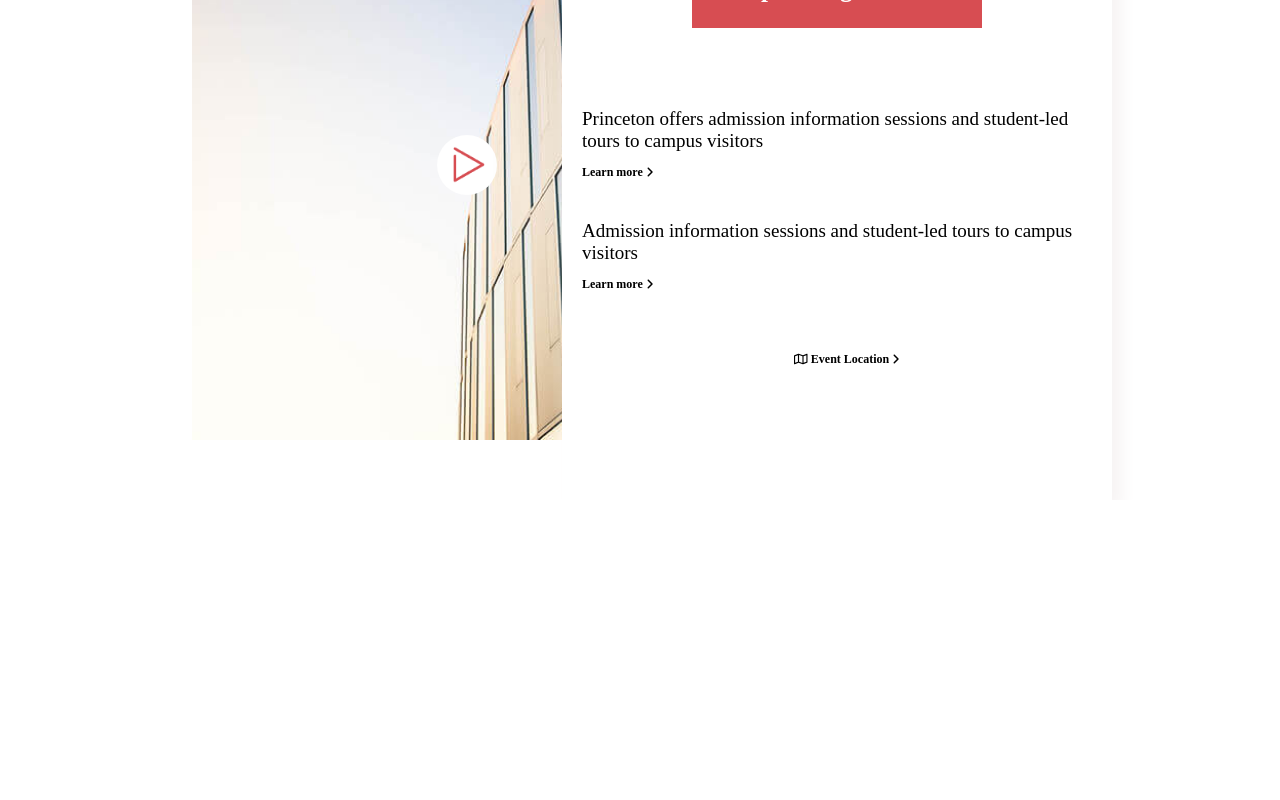
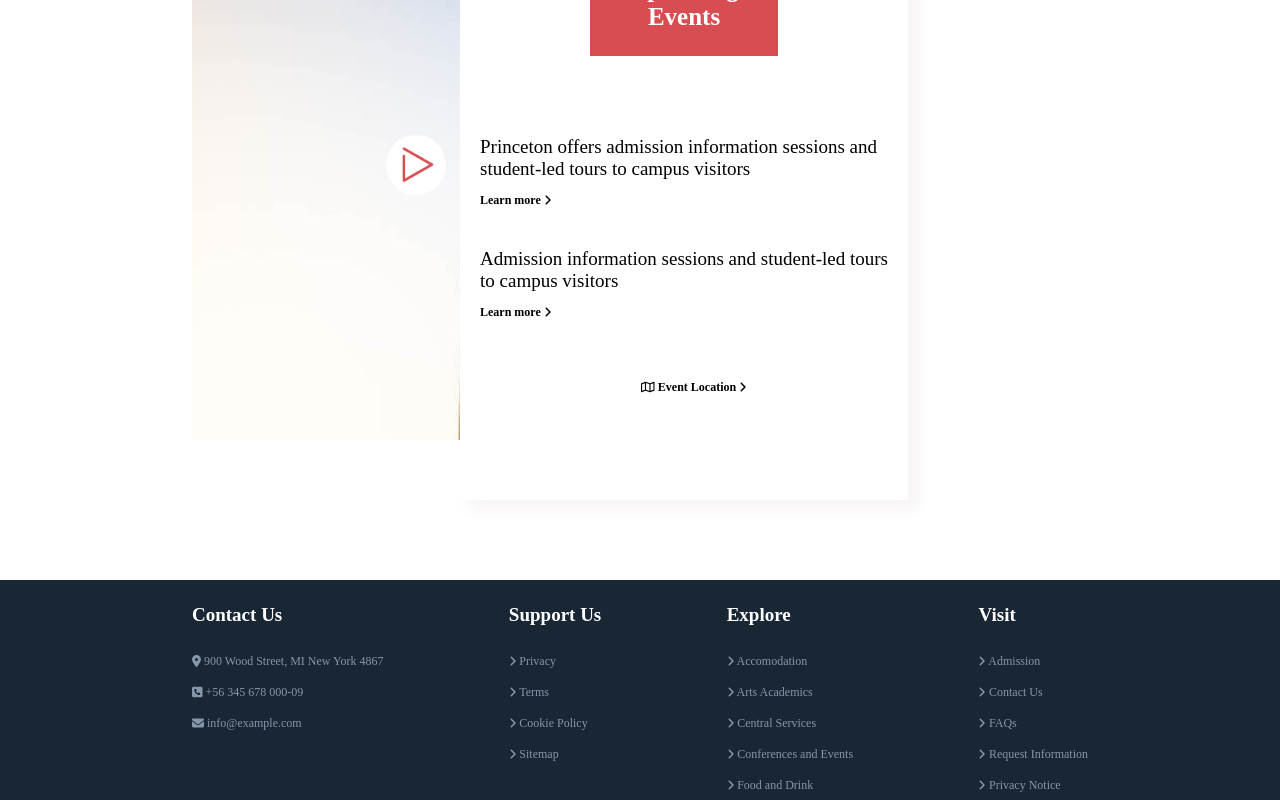
Before and after one commit to Emanuela91/proj-html-vuejs, a Vue app: page / in a window 1280 px wide. Shown: the part 2344-3144 px from the top of the page. Before the commit the page ends 2844 px from the top, so only its background shows below. Built offline with nearby package versions, Linux system fonts and the light colour scheme.

Commit message:
menu navigazione footer aggiunto, messe alcune classi in general, importati icone da fontawesome

```diff
--- a/src/App.vue
+++ b/src/App.vue
@@ -3,6 +3,7 @@ import HeaderVue from './components/Header.vue';
 import MainFirstVue from './components/MainFirst.vue';
 import MainSecondVue from './components/MainSecond.vue';
 import MainThirdVue from './components/MainThird.vue';
+import FooterVue from './components/Footer.vue';
 
 export default {
   name: "App",
@@ -10,7 +11,8 @@ export default {
     HeaderVue,
     MainFirstVue,
     MainSecondVue,
-    MainThirdVue
+    MainThirdVue,
+    FooterVue
   }
 }
 </script>
@@ -22,6 +24,7 @@ export default {
     <MainSecondVue />
     <MainThirdVue />
   </main>
+  <FooterVue />
 </template>
 
 
--- /dev/null
+++ b/src/components/Footer.vue
@@ -0,0 +1,154 @@
+<script>
+export default {
+    name: "Footer",
+
+    data() {
+        return {
+            supportArray: [
+                {
+                    link: "Privacy"
+                },
+                {
+                    link: "Terms"
+                },
+                {
+                    link: "Cookie Policy"
+                },
+                {
+                    link: "Sitemap"
+                },
+
+            ],
+
+            exploreArray: [
+                {
+                    link: "Accomodation"
+                },
+                {
+                    link: "Arts Academics"
+                },
+                {
+                    link: "Central Services"
+                },
+                {
+                    link: "Conferences and Events"
+                },
+                {
+                    link: "Food and Drink"
+                },
+            ],
+
+            visitArray: [
+                {
+                    link: "Admission"
+                },
+                {
+                    link: "Contact Us"
+                },
+                {
+                    link: "FAQs"
+                },
+                {
+                    link: "Request Information"
+                },
+                {
+                    link: "Privacy Notice"
+                },
+            ]
+        }
+    },
+}
+</script>
+
+
+<template>
+    <section>
+        <div class="container">
+
+            <!-- menu navigazione footer -->
+            <nav>
+                <ul>
+                    <li>
+                        <h6>Contact Us</h6>
+                    </li>
+                    <li>
+                        <a href=""><font-awesome-icon icon="fa-solid fa-location-dot" /> 900 Wood Street, MI New York
+                            4867</a>
+                    </li>
+                    <li>
+                        <a href=""><font-awesome-icon icon="fa-solid fa-square-phone" /> +56 345 678 000-09</a>
+                    </li>
+                    <li>
+                        <a href=""><font-awesome-icon icon="fa-solid fa-envelope" /> info@example.com</a>
+                    </li>
+                </ul>
+
+                <ul>
+                    <li>
+                        <h6>Support Us</h6>
+                    </li>
+                    <li v-for="(link, index) in supportArray" key="index">
+                        <a href="">
+                            <font-awesome-icon icon="fa-solid fa-angle-right" /> {{ link.link }}
+                        </a>
+                    </li>
+                </ul>
+
+                <ul>
+                    <li>
+                        <h6>Explore</h6>
+                    </li>
+                    <li v-for="(link, index) in exploreArray" key="index">
+                        <a href="">
+                            <font-awesome-icon icon="fa-solid fa-angle-right" /> {{ link.link }}
+                        </a>
+                    </li>
+                </ul>
+
+                <ul>
+                    <li>
+                        <h6>Visit</h6>
+                    </li>
+                    <li v-for="(link, index) in visitArray" key="index">
+                        <a href="">
+                            <font-awesome-icon icon="fa-solid fa-angle-right" /> {{ link.link }}
+                        </a>
+                    </li>
+                </ul>
+            </nav>
+
+
+        </div>
+    </section>
+
+</template>
+
+<style lang="scss" scoped>
+@use '../styles/generals.scss' as*;
+@use '../styles/partials/mixins' as*;
+@use '../styles/partials/variables' as*;
+
+section {
+    background-color: #192634;
+    padding-top: 20px;
+
+    nav {
+        @include between();
+        align-items: flex-start;
+
+        li {
+            line-height: 30px;
+
+            h6 {
+                color: white;
+                margin-bottom: 15px;
+            }
+
+            a {
+                color: #8597aa;
+                font-size: 12px;
+            }
+        }
+    }
+}
+</style>
--- a/src/components/Header.vue
+++ b/src/components/Header.vue
@@ -89,11 +89,9 @@ export default {
                 @include between();
 
                 li {
-                    list-style: none;
                     margin-left: 15px;
 
                     a {
-                        text-decoration: none;
                         font-size: 18px;
                         display: inline-block;
                         color: $text;
--- a/src/components/MainThird.vue
+++ b/src/components/MainThird.vue
@@ -79,7 +79,7 @@ p {
 // sezione delle carte sovrapposte
 .events {
     display: flex;
-    position: absolute;
+    margin-bottom: 140px;
 
     // carta sotto
     .under {
--- a/src/main.js
+++ b/src/main.js
@@ -6,9 +6,15 @@ import { library } from '@fortawesome/fontawesome-svg-core'
 import { FontAwesomeIcon } from '@fortawesome/vue-fontawesome'
 import { faAngleRight } from '@fortawesome/free-solid-svg-icons'
 import { faMap } from '@fortawesome/free-regular-svg-icons'
+import { faLocationDot } from '@fortawesome/free-solid-svg-icons'
+import { faSquarePhone } from '@fortawesome/free-solid-svg-icons'
+import { faEnvelope } from '@fortawesome/free-solid-svg-icons'
 
 library.add(faAngleRight)
 library.add(faMap)
+library.add(faLocationDot)
+library.add(faSquarePhone)
+library.add(faEnvelope)
 
 // createApp(App).mount('#app')
 createApp(App).component('font-awesome-icon', FontAwesomeIcon).mount('#app');
--- a/src/styles/generals.scss
+++ b/src/styles/generals.scss
@@ -33,6 +33,14 @@ h6 {
 
 p {
     line-height: 25px;
+}
+
+li {
+    list-style: none;
+}
+
+a {
+    text-decoration: none;
 }
 
 // stile delle card
```
